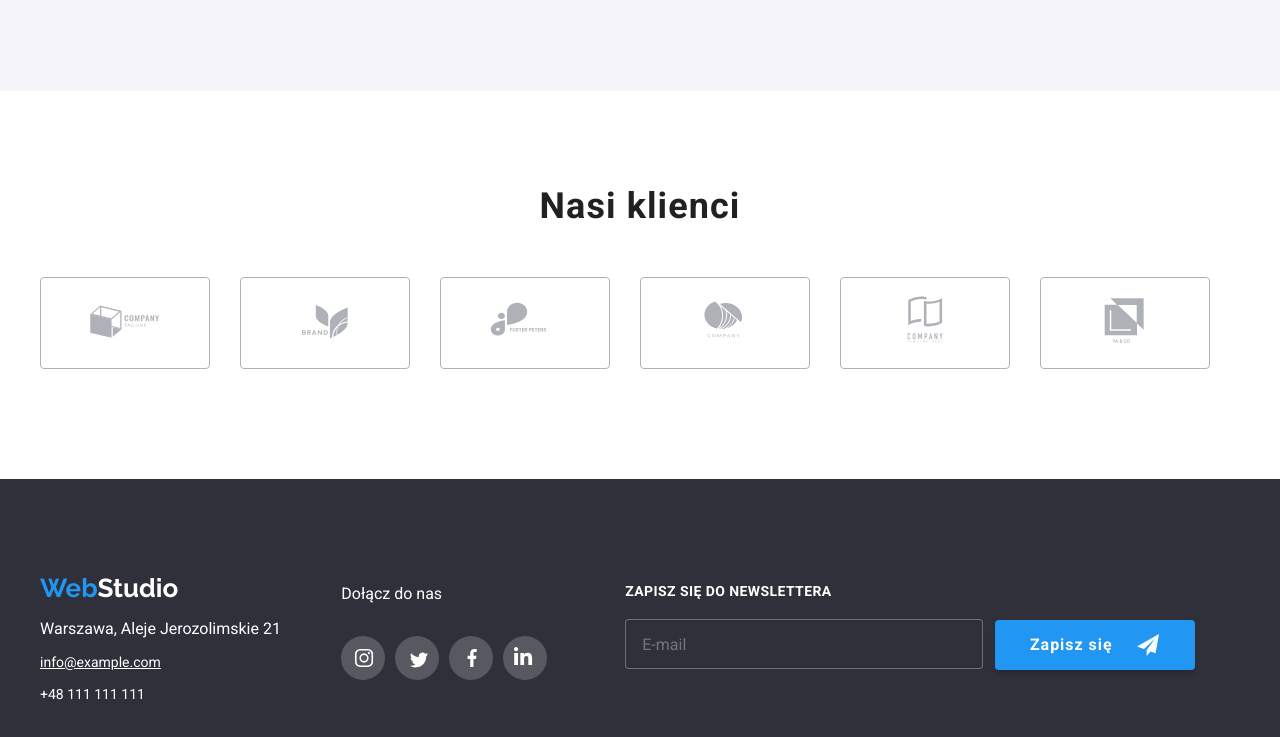
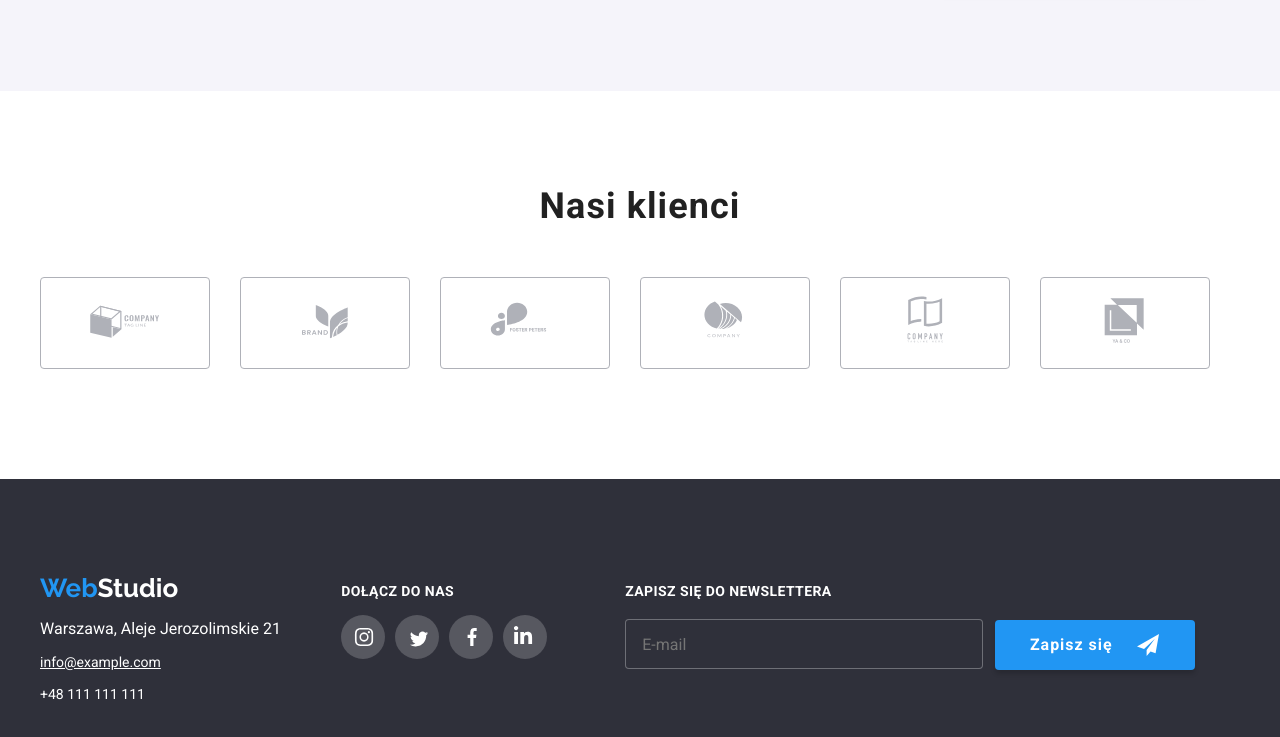
Before and after one commit to MonikaGellert/goit-markup-hw-07, a plain HTML site: page index.html in a window 1280 px wide. Shown: the part 2311-3048 px from the top of the page. Drawn offline with nearby package versions, Linux system fonts and the light colour scheme.

Commit message:
Add files via upload

```diff
--- a/index.html
+++ b/index.html
@@ -686,7 +686,7 @@
           </ul>
         </div>
         <div class="footer__social">
-          <p class="footer_media footer__logo">Dołącz do nas</p>
+          <p class="footer__media footer__logo">Dołącz do nas</p>
           <div class="footer__social--box">
             <ul class="footer__flex">
               <li>
```
Also changed, not shown: portfolio.html (+1 -1 lines).
